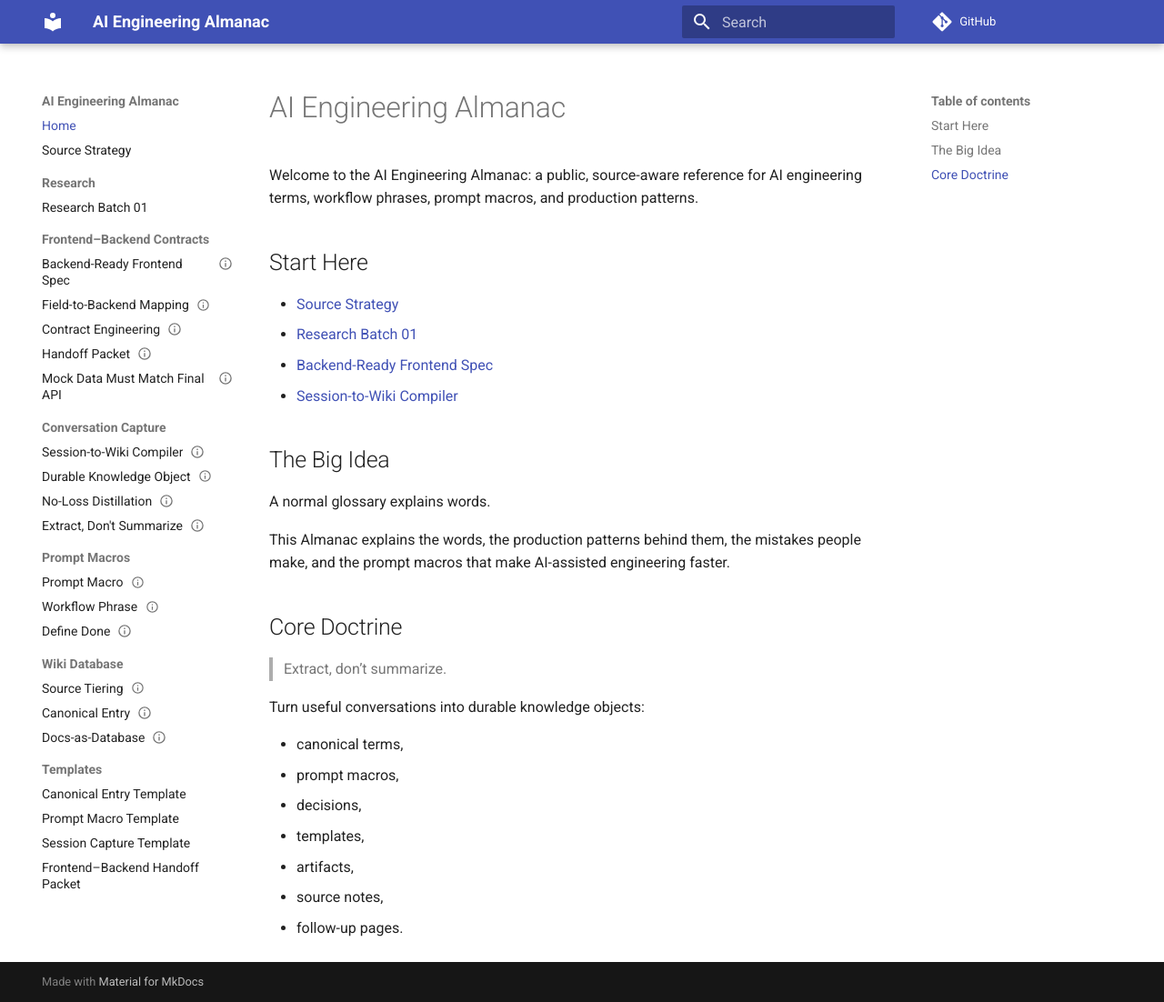
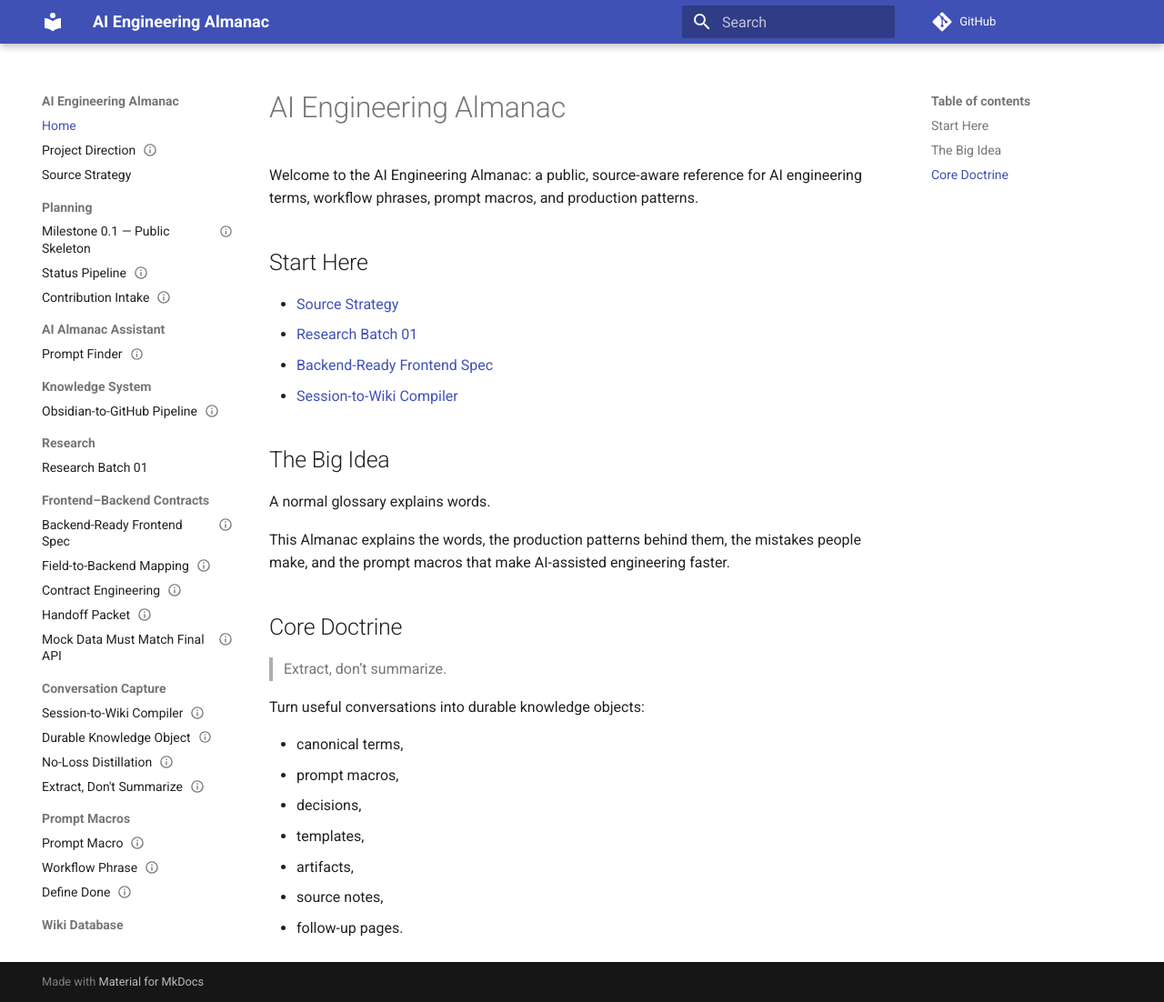
Before and after one commit to doncazper/ai-engineering-almanac, an MkDocs documentation site: the page built from docs/index.md, in a window 1280 px wide and 1102 px high. Shown: the whole window at 91% size. Built offline with MkDocs 1.6.1 and Material for MkDocs 9.7.7, drawn with Linux system fonts in a browser that asks for light colours; comment, search, counter and statistics services are not loaded.

Commit message:
Add project direction and planning pages to docs nav

```diff
--- a/mkdocs.yml
+++ b/mkdocs.yml
@@ -14,7 +14,16 @@ plugins:
   - search
 nav:
   - Home: index.md
+  - Project Direction: project-direction.md
   - Source Strategy: source-strategy.md
+  - Planning:
+      - Milestone 0.1 — Public Skeleton: planning/milestone-0-1-public-skeleton.md
+      - Status Pipeline: planning/status-pipeline.md
+      - Contribution Intake: planning/contribution-intake.md
+  - AI Almanac Assistant:
+      - Prompt Finder: ai-almanac-assistant/prompt-finder.md
+  - Knowledge System:
+      - Obsidian-to-GitHub Pipeline: knowledge-system/obsidian-to-github-pipeline.md
   - Research:
       - Research Batch 01: research/research-batch-01.md
   - Frontend–Backend Contracts:
```
